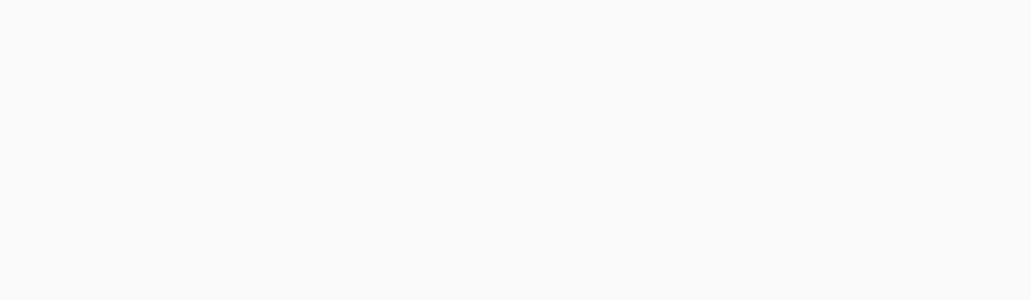
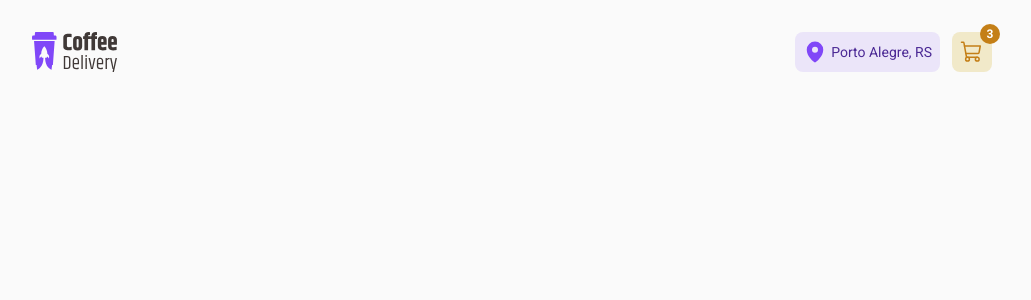
Before and after one commit to JustSpica/coffee-delivery, a React (Vite) app: page / in a window 1280 px wide. Shown: the top 300 px of the page, without its empty margins (128-1159 px from the left). Built offline with nearby package versions, Linux system fonts and the light colour scheme.

Commit message:
feat: created DefaultLayout layout

```diff
--- a/src/App.tsx
+++ b/src/App.tsx
@@ -1,5 +1,8 @@
 import React from "react";
+import { BrowserRouter } from "react-router-dom";
 import { ThemeProvider } from "styled-components";
+
+import { Router } from "routes";
 
 import GlobalStyles from "styles/global";
 import { defaultTheme } from "styles/themes/default";
@@ -7,7 +10,10 @@
 function App() {
 	return (
 		<ThemeProvider theme={defaultTheme}>
-			<GlobalStyles />
+			<BrowserRouter>
+				<Router />
+				<GlobalStyles />
+			</BrowserRouter>
 		</ThemeProvider>
 	);
 }
--- /dev/null
+++ b/src/layouts/DefaultLayout/index.tsx
@@ -0,0 +1,15 @@
+import React from "react";
+import { Outlet } from "react-router-dom";
+
+import { Header } from "components";
+
+import { DefaultLayoutRoot } from "./styles";
+
+export function DefaultLayout() {
+	return (
+		<DefaultLayoutRoot>
+			<Header />
+			<Outlet />
+		</DefaultLayoutRoot>
+	);
+}
--- /dev/null
+++ b/src/layouts/DefaultLayout/styles.ts
@@ -0,0 +1,9 @@
+import styled, { css } from "styled-components";
+
+export const DefaultLayoutRoot = styled.div`
+	${({ theme }) => css`
+		width: 100%;
+
+		background-color: ${theme.colors["zinc-100"]};
+	`}
+`;
--- /dev/null
+++ b/src/routes/index.tsx
@@ -0,0 +1,16 @@
+import React from "react";
+import { Routes, Route } from "react-router-dom";
+
+import { DefaultLayout } from "layouts/DefaultLayout";
+
+export function Router() {
+	return (
+		<Routes>
+			<Route path="/" element={<DefaultLayout />}>
+				<Route path="/" />
+				<Route path="/checkout" />
+				<Route path="/success" />
+			</Route>
+		</Routes>
+	);
+}
--- a/src/styles/themes/default.ts
+++ b/src/styles/themes/default.ts
@@ -23,7 +23,7 @@
 
 	fonts: {
 		default: "Roboto, sans-serif",
-		cursive: "Baloo 2, cursive",
+		cursive: "Baloo 2",
 	},
 
 	fontSizes: {
```
